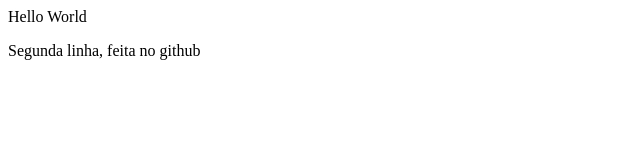
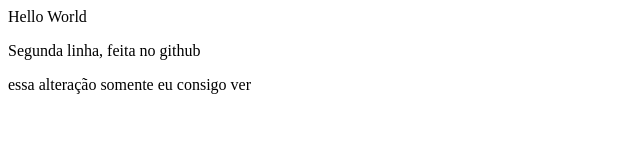
Before and after one commit to renanvamo/projeto_1_trybe, a plain HTML site: page pasta/index.html in a window 1280 px wide. Shown: the whole page, without its empty margins (0-640 px from the left). Drawn offline with Linux system fonts and the light colour scheme.

Commit message:
alteração do renan

```diff
--- a/pasta/index.html
+++ b/pasta/index.html
@@ -1,2 +1,4 @@
 <p>Hello World</p>
 <p>Segunda linha, feita no github</p>
+
+<p>essa alteração somente eu consigo ver</p>
```
